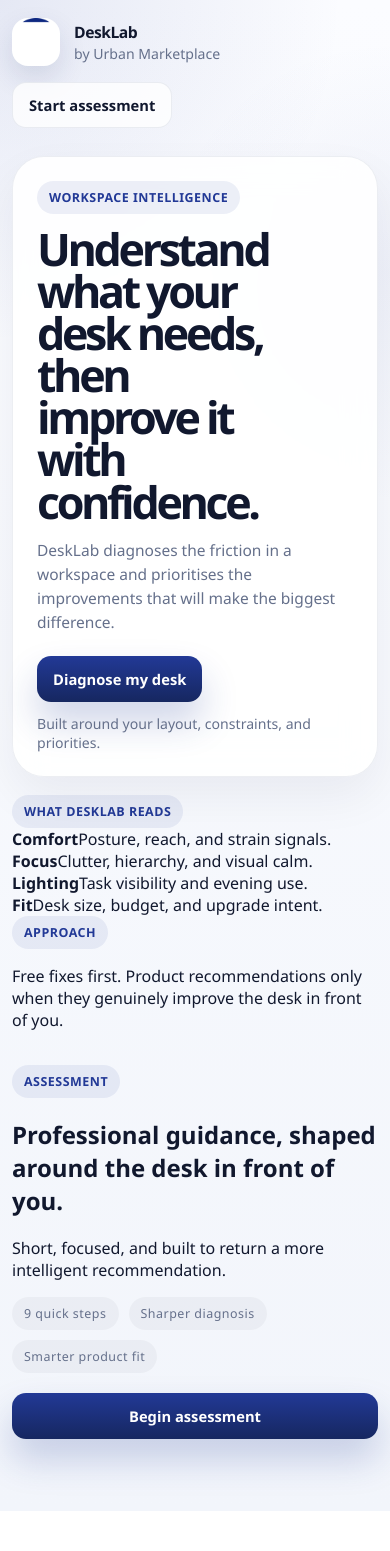
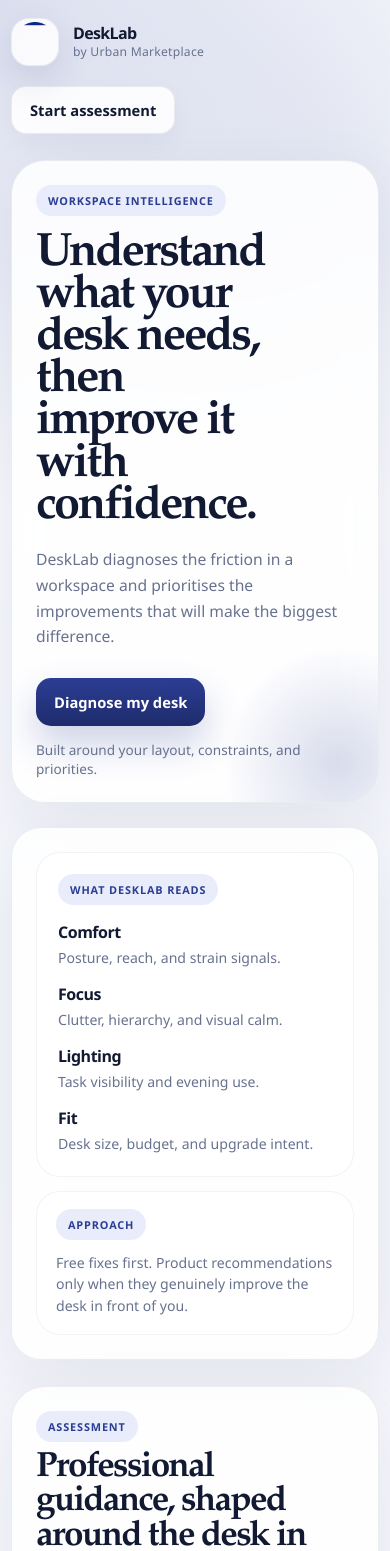
Before and after one commit to urbanmarketplace-labs/desk-advisor, a Next.js app: page / in a window 390 px wide. Shown: the top 1551 px of the page. Before the commit the page ends 1511 px from the top, so only its background shows below. Built offline with nearby package versions, Linux system fonts and the light colour scheme.

Commit message:
Apply premium DeskLab visual system and brand styling

```diff
--- a/src/app/globals.css
+++ b/src/app/globals.css
@@ -1,18 +1,21 @@
 :root {
-  --bg: #f4f6fb;
-  --surface: rgba(255, 255, 255, 0.9);
+  --brand: #2c3e94;
+  --brand-deep: #1e2b6c;
+  --brand-soft: #e9edfb;
+  --brand-wash: rgba(44, 62, 148, 0.08);
+  --ink: #121a33;
+  --muted: #68728f;
+  --surface: rgba(255, 255, 255, 0.86);
   --surface-strong: #ffffff;
-  --surface-soft: #f5f7fd;
-  --text: #11182e;
-  --muted: #65708b;
-  --brand: #223996;
-  --brand-strong: #162760;
-  --brand-soft: rgba(34, 57, 150, 0.08);
-  --line: rgba(22, 39, 96, 0.08);
-  --shadow: 0 20px 46px rgba(17, 24, 46, 0.06);
-  --radius-xl: 32px;
-  --radius-lg: 24px;
+  --surface-soft: #f7f8fe;
+  --line: rgba(18, 26, 51, 0.08);
+  --line-strong: rgba(44, 62, 148, 0.16);
+  --shadow-soft: 0 24px 70px rgba(21, 31, 67, 0.08);
+  --shadow-card: 0 16px 38px rgba(25, 35, 78, 0.08);
+  --radius-xl: 34px;
+  --radius-lg: 26px;
   --radius-md: 18px;
+  --radius-sm: 14px;
 }
 
 * {
@@ -31,12 +34,12 @@ body {
 }
 
 body {
+  color: var(--ink);
   font-family: "Aptos", "Segoe UI", "Helvetica Neue", Arial, sans-serif;
-  color: var(--text);
   background:
-    radial-gradient(circle at top left, rgba(34, 57, 150, 0.1), transparent 22%),
-    radial-gradient(circle at right 18%, rgba(34, 57, 150, 0.05), transparent 18%),
-    linear-gradient(180deg, #fbfcff 0%, #f2f5fb 100%);
+    radial-gradient(circle at top left, rgba(44, 62, 148, 0.16), transparent 26%),
+    radial-gradient(circle at 85% 10%, rgba(44, 62, 148, 0.08), transparent 18%),
+    linear-gradient(180deg, #fcfdff 0%, #f4f6fc 48%, #f7f8fd 100%);
 }
 
 a {
@@ -50,18 +53,31 @@ input {
   font: inherit;
 }
 
+button {
+  border: 0;
+}
+
 .page {
-  width: min(1080px, calc(100% - 36px));
+  width: min(1120px, calc(100% - 40px));
   margin: 0 auto;
-  padding: 24px 0 72px;
+  padding: 28px 0 88px;
+}
+
+.siteHeader,
+.heroActions,
+.progressMeta,
+.navRow,
+.productTop,
+.signalRow,
+.productMeta {
+  display: flex;
+  align-items: center;
 }
 
 .siteHeader {
-  display: flex;
-  align-items: center;
   justify-content: space-between;
-  gap: 16px;
-  margin-bottom: 28px;
+  gap: 20px;
+  margin-bottom: 26px;
 }
 
 .brandLockup {
@@ -71,55 +87,90 @@ input {
 }
 
 .brandMark {
-  width: 48px;
-  height: 48px;
-  border-radius: 16px;
-  overflow: hidden;
-  background: #fff;
-  box-shadow: 0 12px 28px rgba(22, 39, 96, 0.12);
+  width: 54px;
+  height: 54px;
+  padding: 4px;
+  border-radius: 18px;
+  background: rgba(255, 255, 255, 0.84);
+  box-shadow:
+    inset 0 0 0 1px rgba(44, 62, 148, 0.08),
+    0 14px 34px rgba(30, 43, 108, 0.12);
+  backdrop-filter: blur(18px);
 }
 
 .brandImage {
+  display: block;
   width: 100%;
   height: 100%;
-  display: block;
+  border-radius: 14px;
   object-fit: cover;
 }
 
 .brandText {
   display: grid;
-  gap: 1px;
+  gap: 2px;
 }
 
 .brandText strong {
-  font-size: 0.98rem;
-  letter-spacing: -0.03em;
+  font-size: 1rem;
+  line-height: 1;
+  letter-spacing: -0.04em;
 }
 
 .brandText span {
   color: var(--muted);
-  font-size: 0.78rem;
+  font-size: 0.76rem;
+  letter-spacing: 0.02em;
 }
 
 .hero {
   display: grid;
-  grid-template-columns: minmax(0, 1.12fr) minmax(280px, 0.88fr);
-  gap: 18px;
+  grid-template-columns: minmax(0, 1.35fr) minmax(290px, 0.82fr);
+  gap: 24px;
   align-items: stretch;
 }
 
 .heroContent,
-.heroPanel,
-.assessmentPanel {
+.heroAside,
+.assessmentFrame,
+.resultOverview,
+.resultBlock,
+.productCard,
+.insightCard {
+  background: var(--surface);
+  backdrop-filter: blur(24px);
+  box-shadow: var(--shadow-soft);
+}
+
+.heroContent,
+.heroAside,
+.assessmentFrame {
   border: 1px solid var(--line);
-  background: var(--surface);
-  backdrop-filter: blur(16px);
-  box-shadow: var(--shadow);
 }
 
 .heroContent {
-  padding: 32px;
+  position: relative;
+  overflow: hidden;
+  padding: 42px 42px 38px;
   border-radius: var(--radius-xl);
+}
+
+.heroContent::after {
+  content: "";
+  position: absolute;
+  inset: auto -80px -80px auto;
+  width: 240px;
+  height: 240px;
+  border-radius: 50%;
+  background: radial-gradient(circle, rgba(44, 62, 148, 0.18), transparent 68%);
+  pointer-events: none;
+}
+
+.heroAside {
+  display: grid;
+  gap: 14px;
+  padding: 18px;
+  border-radius: 30px;
 }
 
 .heroBadge,
@@ -136,170 +187,154 @@ input {
   justify-content: center;
   width: fit-content;
   border-radius: 999px;
-  font-size: 0.78rem;
-  letter-spacing: 0.04em;
 }
 
 .heroBadge,
 .sectionLabel,
-.panelKicker {
+.panelKicker,
+.blockLabel {
   padding: 8px 12px;
   background: var(--brand-soft);
   color: var(--brand);
+  font-size: 0.68rem;
   font-weight: 700;
+  letter-spacing: 0.08em;
   text-transform: uppercase;
 }
 
+.hero h1,
+.questionArea h2,
+.loadingState h2,
+.resultOverview h2,
+.assessmentIntro h2,
+.compactIntro h2 {
+  margin: 0;
+  color: var(--ink);
+  font-family: "Iowan Old Style", "Palatino Linotype", "Book Antiqua", Georgia, serif;
+  font-weight: 700;
+  letter-spacing: -0.05em;
+}
+
 .hero h1 {
-  max-width: 9.6ch;
-  margin: 14px 0 12px;
-  font-size: clamp(2.8rem, 5.3vw, 4.8rem);
-  font-weight: 800;
-  line-height: 0.94;
-  letter-spacing: -0.075em;
+  max-width: 9.5ch;
+  margin-top: 18px;
+  font-size: clamp(3.25rem, 6vw, 5.8rem);
+  line-height: 0.9;
 }
 
 .heroLead,
+.assessmentIntro p,
 .questionArea p,
 .loadingState p,
 .scoreCard p,
-.productCard p,
-.sectionIntro p {
+.productCard p {
   color: var(--muted);
-  line-height: 1.55;
-  font-size: 0.97rem;
+  font-size: 0.98rem;
+  line-height: 1.65;
 }
 
-.heroActions,
-.navRow,
-.progressMeta,
-.productTop,
-.siteHeader {
-  display: flex;
-  align-items: center;
+.heroLead {
+  max-width: 38rem;
+  margin: 18px 0 0;
 }
 
 .heroActions {
-  gap: 12px;
+  gap: 14px;
   flex-wrap: wrap;
-  margin-top: 22px;
+  margin-top: 28px;
 }
 
 .heroMeta {
   color: var(--muted);
-  font-size: 0.84rem;
+  font-size: 0.85rem;
 }
 
-.heroPreview {
-  min-height: 100%;
+.heroStat,
+.heroNote {
+  border-radius: 24px;
+  background: rgba(255, 255, 255, 0.86);
+  box-shadow: inset 0 0 0 1px rgba(18, 26, 51, 0.05);
 }
 
-.heroPanel {
-  height: 100%;
-  padding: 24px;
-  border-radius: var(--radius-xl);
-  background:
-    linear-gradient(160deg, rgba(255, 255, 255, 0.98), rgba(245, 247, 253, 0.92)),
-    var(--surface);
+.heroStat {
+  padding: 22px;
 }
 
-.previewList {
+.heroStatGrid {
   display: grid;
-  gap: 10px;
+  grid-template-columns: repeat(2, minmax(0, 1fr));
+  gap: 14px 16px;
   margin-top: 16px;
 }
 
-.previewLine {
+.heroStatGrid div {
   display: grid;
   gap: 4px;
-  padding: 14px 0;
-  border-bottom: 1px solid rgba(22, 39, 96, 0.08);
 }
 
-.previewLine:last-child {
-  border-bottom: none;
-}
-
-.previewLine strong {
-  font-size: 0.92rem;
-  letter-spacing: -0.02em;
-}
-
-.previewLine span {
-  color: var(--muted);
-  font-size: 0.88rem;
-  line-height: 1.45;
-}
-
-.previewGrid {
-  display: grid;
-  grid-template-columns: repeat(2, minmax(0, 1fr));
-  gap: 14px;
-  margin-top: 18px;
-}
-
-.previewTile,
-.resultBlock,
-.insightCard,
-.productCard,
-.optionButton,
-.pillChoice {
-  border: 1px solid rgba(22, 39, 96, 0.07);
-  background: rgba(255, 255, 255, 0.92);
-  border-radius: var(--radius-md);
-}
-
-.previewTile {
-  display: grid;
-  gap: 6px;
-  padding: 18px;
-}
-
-.previewTile strong,
-.productTop strong,
-.insightCard strong {
+.heroStatGrid strong {
   font-size: 1rem;
+  font-weight: 700;
   letter-spacing: -0.03em;
 }
 
-.previewTile span,
+.heroStatGrid span,
+.heroNote p,
 .insightCard span {
   color: var(--muted);
-  line-height: 1.5;
+  font-size: 0.88rem;
+  line-height: 1.55;
+}
+
+.heroNote {
+  padding: 18px 20px;
+}
+
+.heroNote p {
+  margin: 12px 0 0;
 }
 
 .assessmentSection {
-  margin-top: 18px;
+  margin-top: 26px;
 }
 
-.assessmentPanel {
-  padding: 28px;
-  border-radius: var(--radius-xl);
+.assessmentFrame {
+  padding: 34px;
+  border-radius: 34px;
 }
 
+.assessmentIntro,
 .introState,
 .questionShell,
 .loadingState,
 .resultShell,
-.resultOverview,
 .resultHero,
 .resultGrid,
 .productsSection,
 .productGrid,
-.insightStrip,
-.sectionIntro {
+.insightStrip {
   display: grid;
-  gap: 20px;
 }
 
-.sectionIntro h2,
-.questionArea h2,
-.loadingState h2,
-.resultOverview h2 {
+.assessmentIntro {
+  gap: 10px;
+  max-width: 720px;
+}
+
+.assessmentIntro h2 {
+  font-size: clamp(2rem, 3.8vw, 3.4rem);
+  line-height: 0.98;
+}
+
+.assessmentIntro p {
   margin: 0;
-  font-size: clamp(1.7rem, 3.2vw, 2.55rem);
-  line-height: 1.02;
-  letter-spacing: -0.05em;
+}
+
+.introState {
+  gap: 20px;
+  margin-top: 22px;
+  padding-top: 26px;
+  border-top: 1px solid rgba(18, 26, 51, 0.07);
 }
 
 .introPoints {
@@ -312,53 +347,88 @@ input {
 .signalChip,
 .productMeta span {
   padding: 8px 12px;
-  background: rgba(17, 24, 46, 0.035);
-  color: var(--muted);
+  background: rgba(44, 62, 148, 0.06);
+  color: var(--brand);
+  font-size: 0.78rem;
+  font-weight: 600;
+}
+
+.wideButton {
+  width: 100%;
+  min-height: 56px;
+}
+
+.questionShell {
+  gap: 24px;
+  margin-top: 28px;
 }
 
 .progressMeta,
-.navRow {
+.navRow,
+.productTop {
   justify-content: space-between;
   gap: 12px;
 }
 
 .progressMeta {
   color: var(--muted);
-  font-size: 0.92rem;
+  font-size: 0.88rem;
 }
 
 .progressTrack {
   width: 100%;
-  height: 8px;
-  background: rgba(34, 57, 150, 0.08);
+  height: 6px;
+  overflow: hidden;
   border-radius: 999px;
-  overflow: hidden;
+  background: rgba(44, 62, 148, 0.08);
 }
 
 .progressFill {
   height: 100%;
   border-radius: 999px;
-  background: linear-gradient(90deg, var(--brand), #5672e3);
+  background: linear-gradient(90deg, var(--brand), #5d73db);
 }
 
 .questionArea {
   display: grid;
-  gap: 16px;
+  gap: 18px;
+  max-width: 760px;
+}
+
+.questionArea h2,
+.loadingState h2,
+.resultOverview h2 {
+  font-size: clamp(2rem, 4vw, 3.2rem);
+  line-height: 0.97;
 }
 
 .optionGrid {
   display: grid;
   grid-template-columns: repeat(2, minmax(0, 1fr));
-  gap: 10px;
+  gap: 12px;
+}
+
+.optionButton,
+.pillChoice,
+.textarea,
+.secondaryButton,
+.ghostButton {
+  border: 1px solid var(--line);
+  background: rgba(255, 255, 255, 0.88);
 }
 
 .optionButton,
 .pillChoice {
-  padding: 14px 16px;
+  padding: 16px 18px;
+  border-radius: var(--radius-md);
+  color: var(--ink);
+  text-align: left;
   cursor: pointer;
-  text-align: left;
-  color: var(--text);
-  transition: transform 0.18s ease, border-color 0.18s ease, box-shadow 0.18s ease, background 0.18s ease;
+  transition:
+    transform 0.18s ease,
+    border-color 0.18s ease,
+    background 0.18s ease,
+    box-shadow 0.18s ease;
 }
 
 .optionButton:hover,
@@ -371,9 +441,9 @@ input {
 
 .optionButton.selected,
 .pillChoice.selected {
-  border-color: rgba(34, 57, 150, 0.34);
-  background: rgba(34, 57, 150, 0.06);
-  box-shadow: inset 0 0 0 1px rgba(34, 57, 150, 0.08);
+  border-color: var(--line-strong);
+  background: rgba(44, 62, 148, 0.05);
+  box-shadow: inset 0 0 0 1px rgba(44, 62, 148, 0.06);
 }
 
 .pillChoiceRow {
@@ -386,21 +456,23 @@ input {
   border-radius: 999px;
 }
 
+.textareaWrap {
+  max-width: 760px;
+}
+
 .textarea {
   width: 100%;
-  min-height: 136px;
-  padding: 16px;
-  border: 1px solid var(--line);
-  border-radius: 18px;
+  min-height: 150px;
+  padding: 18px 20px;
+  border-radius: 20px;
   resize: vertical;
-  background: var(--surface-strong);
-  color: var(--text);
+  color: var(--ink);
   outline: none;
 }
 
 .textarea:focus {
-  border-color: rgba(34, 57, 150, 0.34);
-  box-shadow: 0 0 0 4px rgba(34, 57, 150, 0.08);
+  border-color: var(--line-strong);
+  box-shadow: 0 0 0 4px rgba(44, 62, 148, 0.08);
 }
 
 .primaryButton,
@@ -409,137 +481,134 @@ input {
   display: inline-flex;
   align-items: center;
   justify-content: center;
-  gap: 8px;
-  min-height: 46px;
-  padding: 12px 16px;
-  border-radius: 14px;
+  min-height: 48px;
+  padding: 12px 18px;
+  border-radius: 15px;
+  font-size: 0.92rem;
   font-weight: 700;
-  font-size: 0.92rem;
-  transition: transform 0.18s ease, opacity 0.18s ease, box-shadow 0.18s ease;
+  transition:
+    transform 0.18s ease,
+    box-shadow 0.18s ease,
+    opacity 0.18s ease,
+    background 0.18s ease;
 }
 
 .primaryButton {
-  border: none;
-  background: linear-gradient(180deg, var(--brand) 0%, var(--brand-strong) 100%);
+  background: linear-gradient(180deg, var(--brand) 0%, var(--brand-deep) 100%);
   color: #ffffff;
-  box-shadow: 0 20px 36px rgba(34, 57, 150, 0.22);
+  box-shadow: 0 18px 36px rgba(44, 62, 148, 0.24);
   cursor: pointer;
 }
 
 .secondaryButton,
 .ghostButton {
-  border: 1px solid var(--line);
-  background: rgba(255, 255, 255, 0.78);
-  color: var(--text);
+  color: var(--ink);
+  box-shadow: 0 10px 26px rgba(18, 26, 51, 0.04);
   cursor: pointer;
 }
 
 .primaryButton:disabled,
 .secondaryButton:disabled {
-  opacity: 0.45;
+  opacity: 0.46;
   cursor: not-allowed;
   transform: none;
   box-shadow: none;
 }
 
 .loadingState {
+  gap: 18px;
   min-height: 360px;
   place-items: center;
+  align-content: center;
   text-align: center;
-  align-content: center;
 }
 
 .thinkingOrb {
-  width: 78px;
-  height: 78px;
+  width: 82px;
+  height: 82px;
   border-radius: 50%;
-  background: radial-gradient(circle at 35% 35%, #5f79e5 0%, var(--brand) 46%, var(--brand-strong) 100%);
+  background: radial-gradient(circle at 35% 35%, #6377d9 0%, var(--brand) 44%, var(--brand-deep) 100%);
   box-shadow:
-    0 0 0 14px rgba(34, 57, 150, 0.08),
-    0 20px 44px rgba(34, 57, 150, 0.2);
-  animation: pulse 1.9s ease-in-out infinite;
+    0 0 0 14px rgba(44, 62, 148, 0.08),
+    0 24px 46px rgba(44, 62, 148, 0.22);
+  animation: pulse 1.8s ease-in-out infinite;
 }
 
 @keyframes pulse {
   0%,
   100% {
-    transform: scale(0.96);
+    transform: scale(0.97);
     box-shadow:
-      0 0 0 12px rgba(34, 57, 150, 0.08),
-      0 20px 44px rgba(34, 57, 150, 0.2);
+      0 0 0 12px rgba(44, 62, 148, 0.08),
+      0 24px 46px rgba(44, 62, 148, 0.22);
   }
 
   50% {
     transform: scale(1);
     box-shadow:
-      0 0 0 22px rgba(34, 57, 150, 0.05),
-      0 24px 54px rgba(34, 57, 150, 0.24);
+      0 0 0 22px rgba(44, 62, 148, 0.05),
+      0 30px 58px rgba(44, 62, 148, 0.24);
   }
 }
 
-.resultHero {
-  grid-template-columns: minmax(220px, 0.68fr) minmax(0, 1.32fr);
-  align-items: start;
+.resultShell {
+  gap: 18px;
+  margin-top: 28px;
 }
 
-.scoreCard,
-.resultOverview {
-  padding: 22px;
-  border-radius: var(--radius-lg);
+.resultHero {
+  grid-template-columns: minmax(260px, 0.58fr) minmax(0, 1.42fr);
+  gap: 18px;
+  align-items: stretch;
 }
 
 .scoreCard {
-  background: linear-gradient(180deg, #1f3490 0%, #152760 100%);
+  display: grid;
+  gap: 12px;
+  padding: 26px;
+  border-radius: 28px;
+  background: linear-gradient(180deg, #2c3e94 0%, #1f2d70 100%);
   color: #ffffff;
+  box-shadow: 0 24px 46px rgba(44, 62, 148, 0.22);
 }
 
 .scoreCard p {
-  color: rgba(255, 255, 255, 0.84);
-}
-
-.score {
-  margin: 8px 0 10px;
-  font-size: clamp(2.8rem, 6vw, 4.2rem);
-  line-height: 0.9;
-  letter-spacing: -0.08em;
-}
-
-.scoreSuffix {
-  font-size: 0.34em;
-  opacity: 0.78;
+  margin: 0;
+  color: rgba(255, 255, 255, 0.82);
 }
 
 .scoreTag,
 .fitPill {
   padding: 8px 12px;
+  font-size: 0.74rem;
   font-weight: 700;
+  letter-spacing: 0.04em;
 }
 
 .scoreTag {
-  background: rgba(255, 255, 255, 0.12);
+  background: rgba(255, 255, 255, 0.14);
   color: #ffffff;
 }
 
-.scoreWarning {
-  background: rgba(255, 255, 255, 0.14);
+.score {
+  font-size: clamp(3.2rem, 7vw, 5rem);
+  line-height: 0.88;
+  letter-spacing: -0.08em;
 }
 
-.scoreBalanced {
-  background: rgba(197, 222, 255, 0.18);
-}
-
-.scoreStrong {
-  background: rgba(201, 255, 233, 0.16);
+.scoreSuffix {
+  font-size: 0.32em;
+  opacity: 0.72;
 }
 
 .resultOverview {
-  border: 1px solid rgba(22, 39, 96, 0.08);
-  background: rgba(255, 255, 255, 0.72);
+  gap: 16px;
+  padding: 28px;
+  border: 1px solid var(--line);
+  border-radius: 28px;
 }
 
-.signalRow,
-.productMeta {
-  display: flex;
+.signalRow {
   flex-wrap: wrap;
   gap: 10px;
 }
@@ -550,67 +619,82 @@ input {
 }
 
 .resultBlock {
-  padding: 20px;
-}
-
-.blockLabel {
-  padding: 8px 12px;
-  background: var(--brand-soft);
-  color: var(--brand);
-  font-weight: 700;
-  text-transform: uppercase;
+  padding: 22px;
+  border-radius: 24px;
 }
 
 .cleanList {
+  display: grid;
+  gap: 10px;
   margin: 0;
   padding-left: 18px;
-  display: grid;
-  gap: 10px;
-  line-height: 1.45;
-  font-size: 0.92rem;
+  color: var(--ink);
+  font-size: 0.93rem;
+  line-height: 1.55;
 }
 
 .insightStrip {
   grid-template-columns: repeat(3, minmax(0, 1fr));
-  gap: 10px;
+  gap: 12px;
 }
 
 .insightCard {
-  padding: 16px;
-  display: grid;
-  gap: 6px;
+  gap: 8px;
+  padding: 18px;
+  border-radius: 22px;
+}
+
+.insightCard strong,
+.productTop strong,
+.heroStatGrid strong {
+  color: var(--ink);
+}
+
+.productsSection {
+  gap: 18px;
+  padding-top: 8px;
 }
 
 .compactIntro {
+  display: grid;
   gap: 8px;
 }
 
 .compactIntro h2 {
-  font-size: clamp(1.8rem, 4vw, 2.5rem);
+  font-size: clamp(2rem, 4vw, 3rem);
+  line-height: 0.98;
 }
 
 .productGrid {
   grid-template-columns: repeat(3, minmax(0, 1fr));
-  gap: 12px;
+  gap: 14px;
 }
 
 .productCard {
-  padding: 18px;
-  display: grid;
+  gap: 12px;
+  padding: 20px;
+  border-radius: 24px;
+}
+
+.productTop {
   gap: 10px;
 }
 
-.productTop {
-  justify-content: space-between;
-  gap: 10px;
+.productCard p {
+  margin: 0;
+}
+
+.productMeta {
+  flex-wrap: wrap;
+  gap: 8px;
 }
 
 .fitPill {
-  background: rgba(34, 57, 150, 0.08);
+  background: rgba(44, 62, 148, 0.08);
   color: var(--brand);
 }
 
-@media (max-width: 980px) {
+@media (max-width: 1024px) {
   .hero,
   .resultHero,
   .resultGrid,
@@ -619,12 +703,17 @@ input {
   .optionGrid {
     grid-template-columns: 1fr;
   }
+
+  .hero h1 {
+    max-width: 11ch;
+  }
 }
 
 @media (max-width: 720px) {
   .page {
-    width: min(100% - 24px, 1180px);
+    width: min(100% - 22px, 1120px);
     padding-top: 18px;
+    padding-bottom: 56px;
   }
 
   .siteHeader,
@@ -637,13 +726,31 @@ input {
   }
 
   .heroContent,
-  .heroPanel,
-  .assessmentPanel {
+  .heroAside,
+  .assessmentFrame,
+  .scoreCard,
+  .resultOverview {
     padding: 24px;
   }
 
-  .brandText span,
-  .heroMeta {
-    font-size: 0.88rem;
+  .hero h1 {
+    font-size: clamp(2.8rem, 12vw, 4.2rem);
+  }
+
+  .assessmentIntro h2,
+  .questionArea h2,
+  .loadingState h2,
+  .resultOverview h2,
+  .compactIntro h2 {
+    font-size: clamp(1.8rem, 9vw, 2.6rem);
+  }
+
+  .heroStatGrid {
+    grid-template-columns: 1fr;
+  }
+
+  .brandMark {
+    width: 48px;
+    height: 48px;
   }
 }
```
